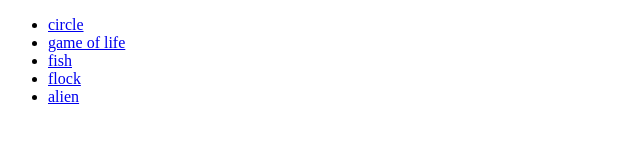
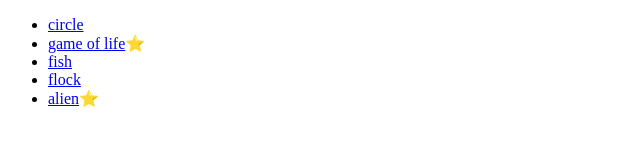
Before and after one commit to nsreeen/sketches, a plain HTML site: page index.html in a window 1280 px wide. Shown: the full height of the page, 0-640 px from the left. Drawn offline with Linux system fonts and the light colour scheme.

Commit message:
Star favorites

```diff
--- a/index.html
+++ b/index.html
@@ -7,10 +7,10 @@
   <body>
     <ul>
       <li><a href="circle.html">circle</a></li>
-      <li><a href="GoL.html">game of life</a></li>
+      <li><a href="GoL.html">game of life</a>⭐</li>
       <li><a href="fish.html">fish</a></li>
       <li><a href="flock.html">flock</a></li>
-      <li><a href="alien.html">alien</a></li>
+      <li><a href="alien.html">alien</a>⭐</li>
 
 
 
```
